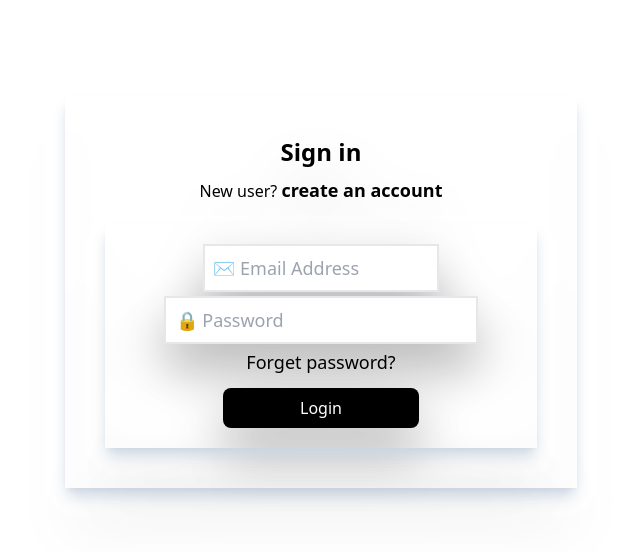
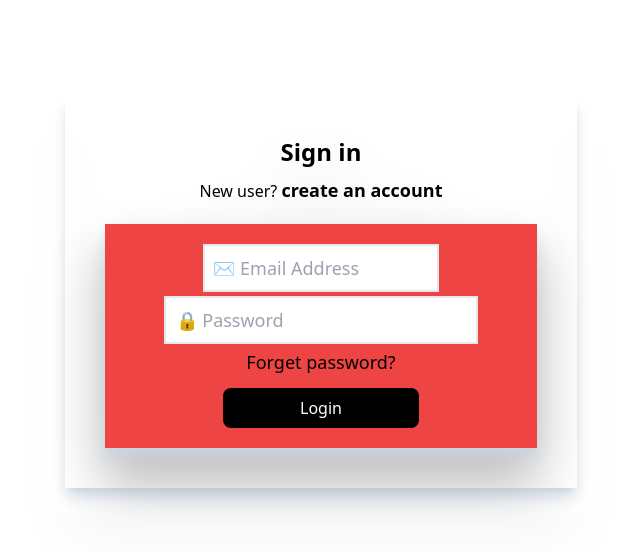
Before and after one commit to Divine-Chidozie/consolemart-store, a React (Vite) app: page /signin in a window 1280 px wide. Shown: the top 552 px of the page, without its empty margins (319-959 px from the left). Built offline with nearby package versions, Linux system fonts and the light colour scheme.

Commit message:
changes on input

```diff
--- a/src/pages/Signin.jsx
+++ b/src/pages/Signin.jsx
@@ -51,7 +51,7 @@ const Signin = () => {
 
   return (
     <section className="w-full md:w-2/5 my-24 mx-auto p-10 text-center shadow-lg drop-shadow-2xl shadow-slate-300">
-      <div className="flex flex-col justify-center items-center mb-5 ">
+      <div className="flex flex-col justify-center items-center mb-5 w-full">
         <h1 className="font-bold text-2xl">Sign in</h1>
         <p className="font-normal mt-2">
           New user?{" "}
@@ -63,7 +63,7 @@ const Signin = () => {
 
       <form
         onSubmit={handleSubmit}
-        className="flex flex-col justify-center items-center p-5 shadow-lg drop-shadow-2xl shadow-slate-300"
+        className="bg-red-500 w-full flex flex-col justify-center items-center p-5 shadow-lg drop-shadow-2xl shadow-slate-300"
       >
         <input
           type="email"
```
